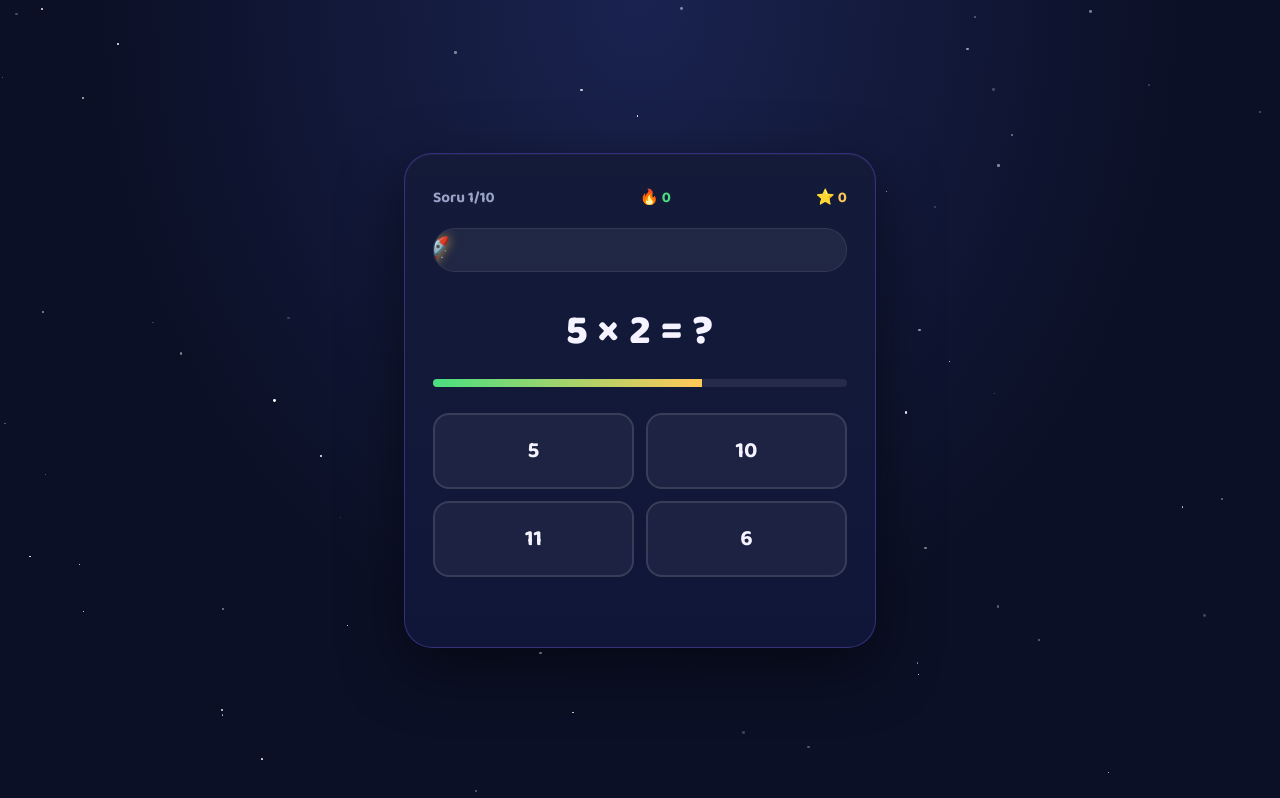
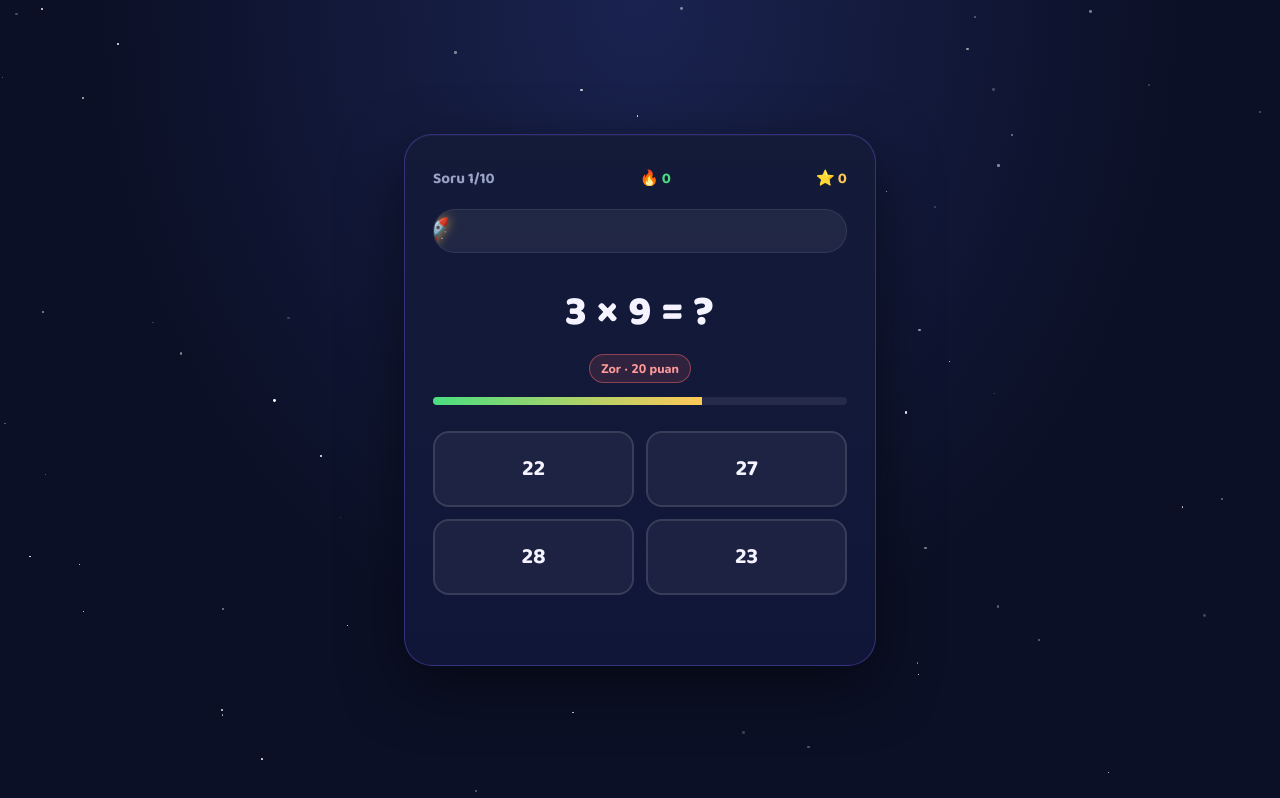
Before and after one commit to scbogretmen/carpim-tablosu-macerasi, a website: page index.html in a window 1280 px wide. Both pictures are taken after a click on the button "Roketi Fırlat 🚀". Drawn offline with nearby package versions, Linux system fonts and the light colour scheme.

Commit message:
Sorulara zorluk bazli puanlama ekle

```diff
--- a/index.html
+++ b/index.html
@@ -219,6 +219,27 @@
     font-size:2.6rem;
     letter-spacing:1px;
   }
+  .difficulty-chip{
+    display:inline-block;
+    margin-top:8px;
+    padding:5px 11px;
+    border-radius:999px;
+    background:rgba(124,92,252,0.18);
+    border:1px solid rgba(167,139,250,0.45);
+    color:var(--nebula-light);
+    font-size:0.78rem;
+    font-weight:800;
+  }
+  .difficulty-chip.hard{
+    background:rgba(255,107,107,0.13);
+    border-color:rgba(255,107,107,0.45);
+    color:#FF9A9A;
+  }
+  .difficulty-chip.easy{
+    background:rgba(74,222,128,0.12);
+    border-color:rgba(74,222,128,0.4);
+    color:var(--good);
+  }
   .timer-bar-bg{
     height:8px;
     background:rgba(255,255,255,0.08);
@@ -378,6 +399,7 @@
 
       <div class="question-box">
         <div class="question" id="question-text">7 × 8 = ?</div>
+        <div class="difficulty-chip" id="difficulty-chip">Orta seviye · 10 puan</div>
         <div class="timer-bar-bg"><div class="timer-bar" id="timer-bar"></div></div>
       </div>
 
@@ -482,23 +504,55 @@ const TIME_PER_Q = 8000; // ms
 let timeLeft = TIME_PER_Q;
 let answered = false;
 
+const DIFFICULTIES = {
+  easy: { label: 'Çok kolay', points: 5 },
+  medium: { label: 'Orta seviye', points: 10 },
+  hard: { label: 'Zor', points: 20 },
+};
+
+function factorDifficulty(n){
+  if(n===1) return 0;
+  if([2,5,10].includes(n)) return 1;
+  if([3,4].includes(n)) return 2;
+  return 4; // 6, 7, 8 and 9 require the most recall.
+}
+
+function questionDifficultyScore(a,b){
+  return factorDifficulty(a) + factorDifficulty(b) + (a===b ? 1 : 0);
+}
+
+function pickRandom(pool){
+  return pool[Math.floor(Math.random()*pool.length)];
+}
+
 function buildQuestions(){
   const pool = [];
   selectedTables.forEach(a=>{
     for(let b=1;b<=10;b++){
-      pool.push([a,b]);
+      pool.push({ a, b, score: questionDifficultyScore(a,b) });
     }
   });
-  // shuffle
-  for(let i=pool.length-1;i>0;i--){
-    const j = Math.floor(Math.random()*(i+1));
-    [pool[i],pool[j]]=[pool[j],pool[i]];
-  }
-  const chosen = [];
-  for(let i=0;i<selectedCount;i++){
-    chosen.push(pool[i % pool.length]);
-  }
-  return chosen;
+  const rankedPool = [...pool].sort((left,right) => left.score-right.score || Math.random()-0.5);
+  const easyEnd = Math.max(1, Math.floor(rankedPool.length*0.2));
+  const hardStart = Math.max(easyEnd+1, Math.ceil(rankedPool.length*0.8));
+  const pools = {
+    easy: rankedPool.slice(0,easyEnd),
+    medium: rankedPool.slice(easyEnd,hardStart),
+    hard: rankedPool.slice(hardStart),
+  };
+  const counts = {
+    easy: Math.round(selectedCount*0.2),
+    hard: Math.round(selectedCount*0.2),
+  };
+  counts.medium = selectedCount-counts.easy-counts.hard;
+
+  const chosen = Object.entries(counts).flatMap(([difficulty,count]) =>
+    Array.from({ length:count }, () => {
+      const { a,b } = pickRandom(pools[difficulty]);
+      return { a,b,difficulty,points:DIFFICULTIES[difficulty].points };
+    })
+  );
+  return shuffleArray(chosen);
 }
 
 function generateChoices(correctAnswer){
@@ -542,8 +596,12 @@ function updateHud(){
 
 function showQuestion(){
   answered = false;
-  const [a,b] = questions[currentIndex];
+  const question = questions[currentIndex];
+  const { a,b,difficulty,points } = question;
   document.getElementById('question-text').textContent = `${a} × ${b} = ?`;
+  const difficultyChip = document.getElementById('difficulty-chip');
+  difficultyChip.textContent = `${DIFFICULTIES[difficulty].label} · ${points} puan`;
+  difficultyChip.className = `difficulty-chip ${difficulty}`;
   document.getElementById('feedback').textContent='';
   document.getElementById('feedback').className='feedback';
   const answersDiv = document.getElementById('answers');
@@ -575,7 +633,10 @@ function startTimer(){
     if(pct<30) bar.style.background='linear-gradient(90deg, #FF6B6B, #FFC857)';
     if(timeLeft<=0){
       clearInterval(timerInterval);
-      if(!answered) handleAnswer(null, questions[currentIndex][0]*questions[currentIndex][1], null);
+      if(!answered){
+        const question = questions[currentIndex];
+        handleAnswer(null, question.a*question.b, null);
+      }
     }
   }, tickMs);
 }
@@ -584,16 +645,18 @@ function handleAnswer(choice, correct, btnEl){
   if(answered) return;
   answered = true;
   clearInterval(timerInterval);
-  const [a,b] = questions[currentIndex];
+  const question = questions[currentIndex];
+  const { a,b } = question;
   const allBtns = document.querySelectorAll('.answer-btn');
   const feedback = document.getElementById('feedback');
 
   if(choice===correct){
-    score += 10 + streak*2;
+    const earnedPoints = question.points + streak*2;
+    score += earnedPoints;
     streak += 1;
     bestStreak = Math.max(bestStreak, streak);
     correctCount += 1;
-    feedback.textContent = pickPraise();
+    feedback.textContent = `${pickPraise()} +${earnedPoints} puan`;
     feedback.className='feedback good';
     if(btnEl) btnEl.classList.add('correct');
   } else {
```
